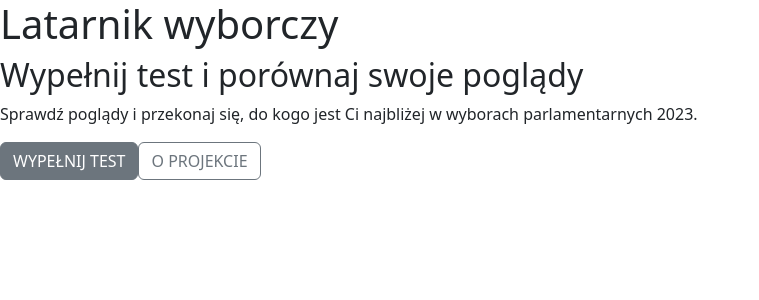
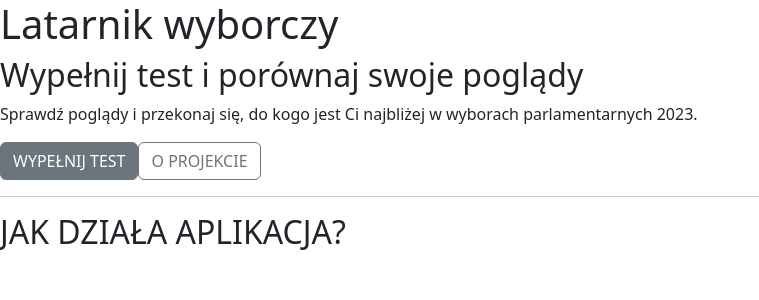
Before and after one commit to Pawlikss/projekt-latarnik, a JavaScript app: page / in a window 1280 px wide. Shown: the top 300 px of the page, without its empty margins (0-759 px from the left). Built offline with nearby package versions, Linux system fonts and the light colour scheme; the HTML template or start-up script is replaced by a standard one.

Commit message:
add About.js

```diff
--- /dev/null
+++ b/src/components/About.js
@@ -0,0 +1,9 @@
+const About = () => {
+    return (
+        <article>
+            <h2>JAK DZIAŁA APLIKACJA?</h2>
+        </article>
+    );
+}
+
+export default About;
--- a/src/components/Content.js
+++ b/src/components/Content.js
@@ -1,9 +1,12 @@
 import MainArticle from "./MainArticle";
+import About from "./About";
 
 const Content = () => {
     return (
         <main>
             <MainArticle />
+            <hr />
+            <About />
         </main>
     );
 }
```
